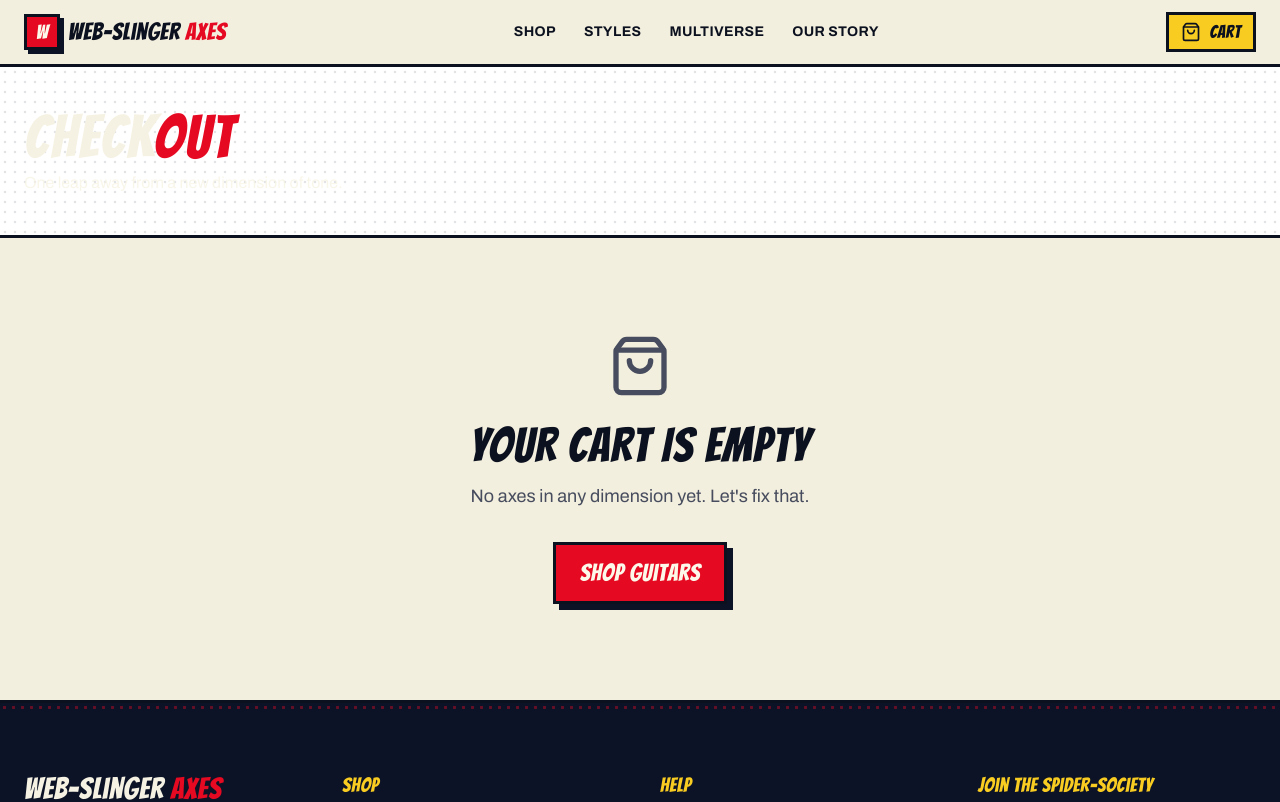
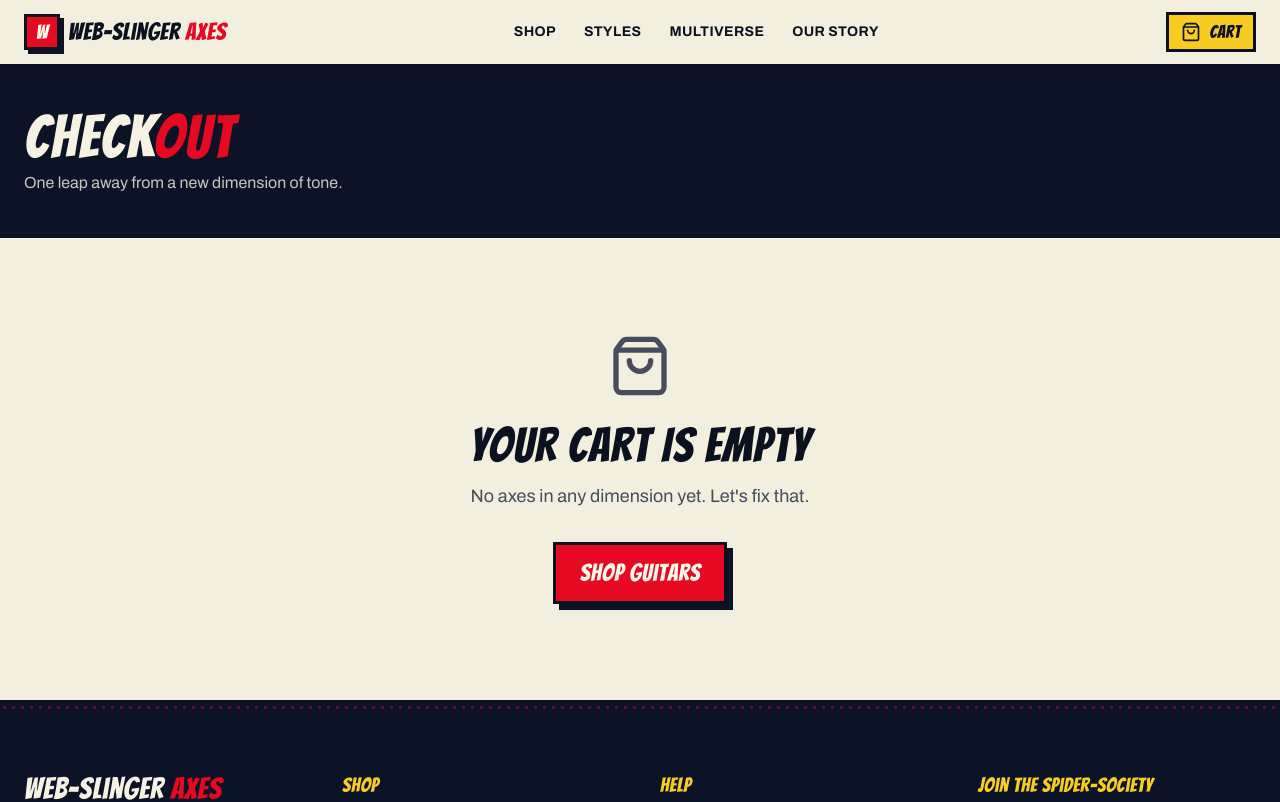
Before and after one commit to VectorCathedral/guitar-shop, a Next.js app: page /checkout in a window 1280 px wide. Shown: the top 802 px of the page. Built offline with nearby package versions, Linux system fonts and the light colour scheme.

Commit message:
Change background color of checkout section

```diff
--- a/app/checkout/page.tsx
+++ b/app/checkout/page.tsx
@@ -13,7 +13,7 @@ export default function CheckoutPage() {
     <div className="flex min-h-dvh flex-col">
       <SiteHeader />
       <main className="flex-1">
-        <section className="relative overflow-hidden border-b-[3px] border-border bg-white text-ink-foreground">
+        <section className="relative overflow-hidden border-b-[3px] border-border bg-ink text-ink-foreground">
           <div className="halftone pointer-events-none absolute inset-0 opacity-[0.12]" />
           <div className="relative mx-auto max-w-7xl px-4 py-10 sm:px-6">
             <h1 className="font-display text-5xl uppercase tracking-wide sm:text-6xl">
```
